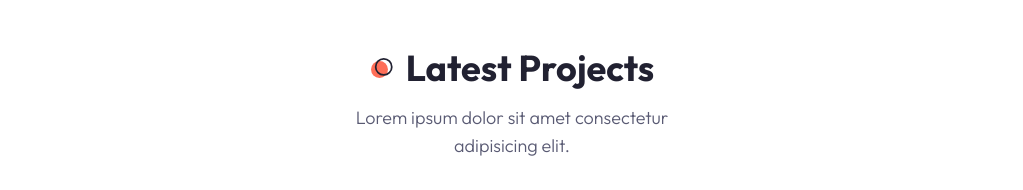
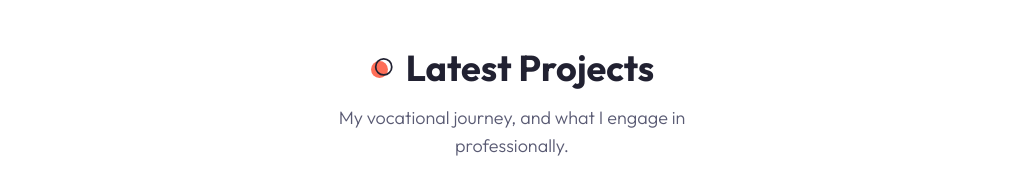
Before and after one commit to hoang051195/portfolio-bittersweet, a Next.js app: page / in a window 1280 px wide. Shown: the part 2686-2876 px from the top of the page, without its empty margins (128-1151 px from the left). Built offline with nearby package versions, Linux system fonts and the light colour scheme.

Commit message:
update messge work

```diff
--- a/components/Work.jsx
+++ b/components/Work.jsx
@@ -25,7 +25,7 @@ const Work = () => {
         <div className="max-w-[400px] mx-auto xl:mx-0 text-center xl:text-left mb-12 xl:h-[400px] flex flex-col justify-center items-center xl:items-start">
           <h2 className="section-title mb-4">Latest Projects</h2>
           <p className="subtitle mb-8">
-            Lorem ipsum dolor sit amet consectetur adipisicing elit.
+            My vocational journey, and what I engage in professionally.
           </p>
           <Link href="/projects">
             <Button>All projects</Button>
```
